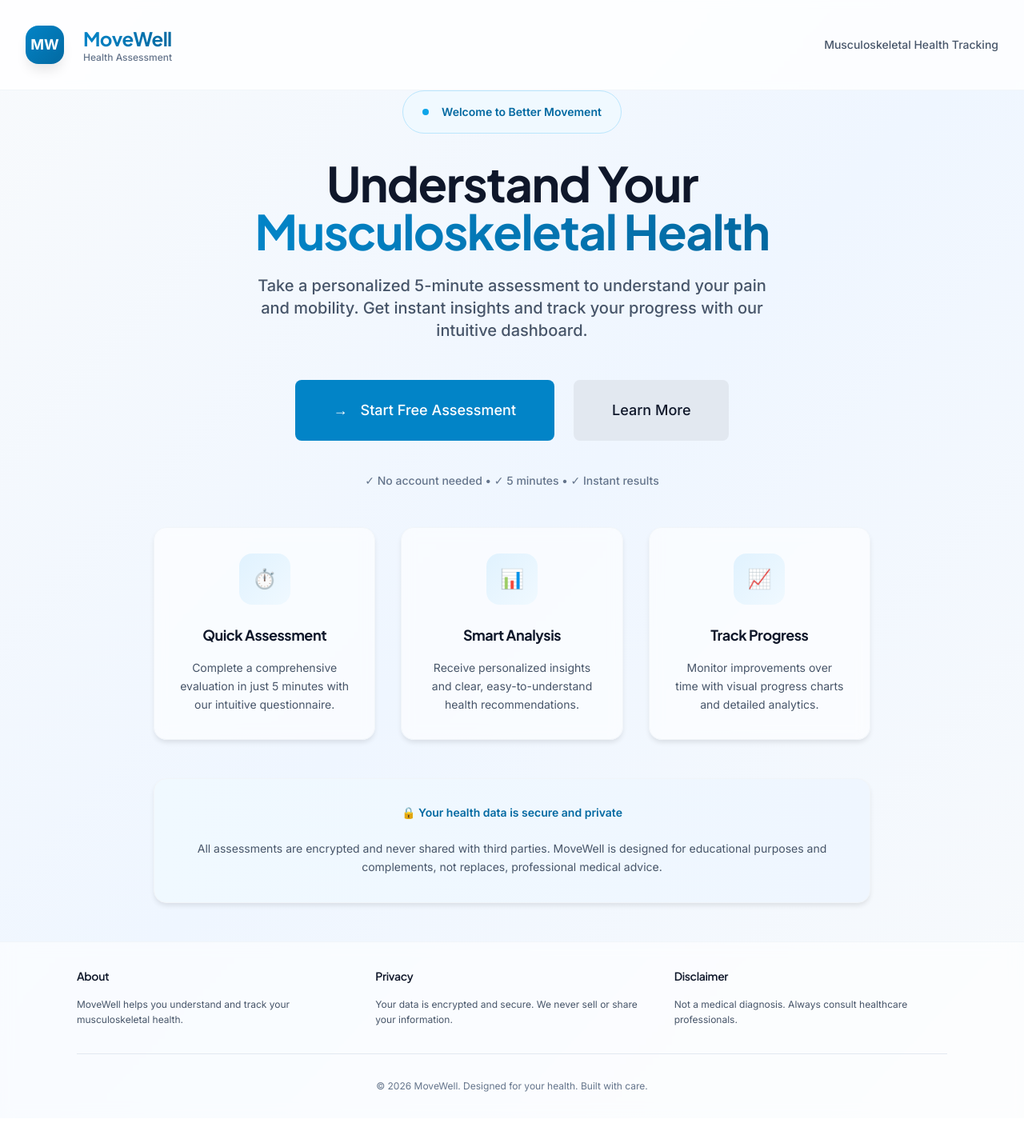
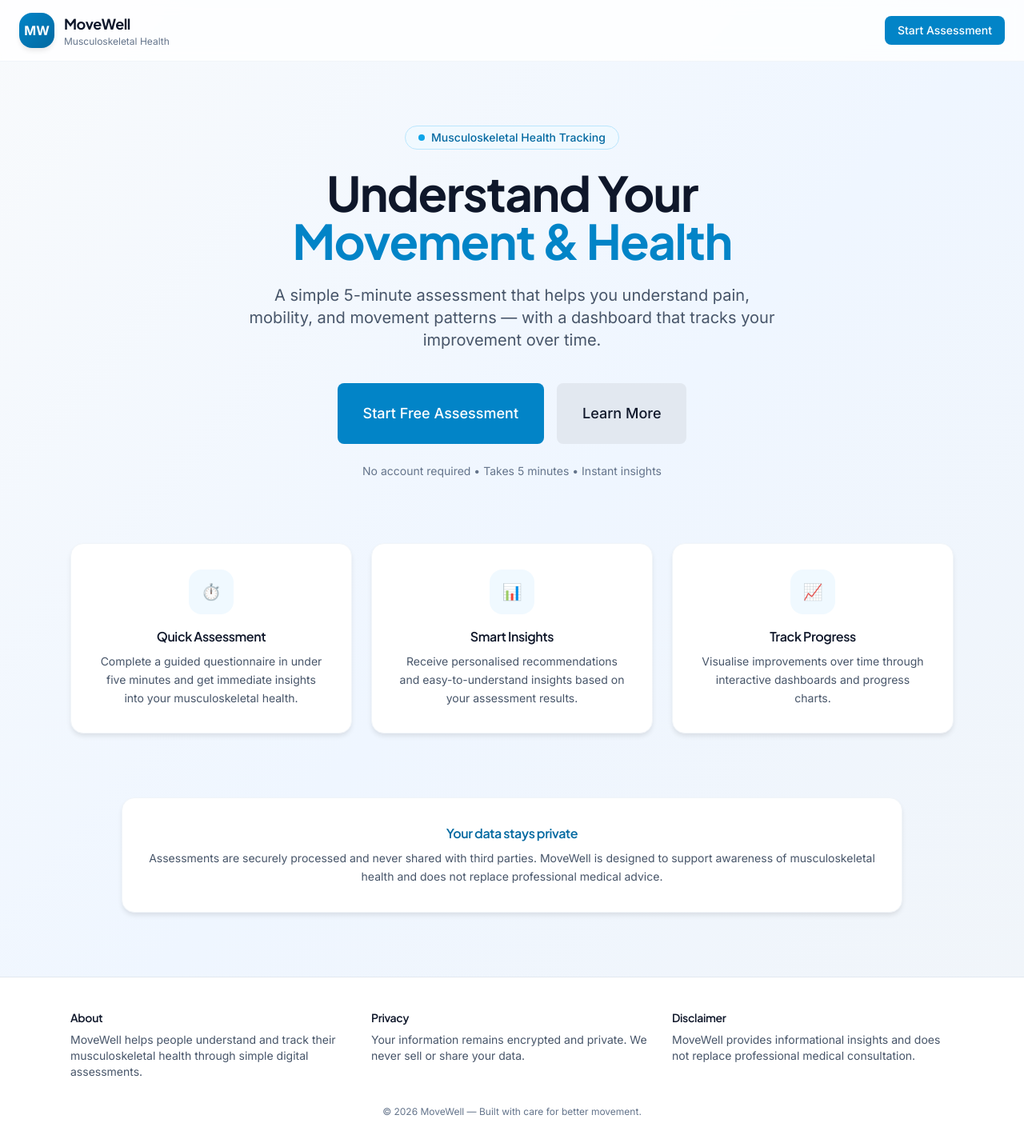
Before and after one commit to ary0912/movewell, a React (Vite) app: page / in a window 1280 px wide. Shown: the top 1434 px of the page at 80% size. Before the commit the page ends 1398 px from the top, so only its background shows below. Built offline with nearby package versions, Linux system fonts and the light colour scheme.

Commit message:
UI and UX

```diff
--- a/src/pages/LandingPage.tsx
+++ b/src/pages/LandingPage.tsx
@@ -1,184 +1,230 @@
 /**
- * Landing Page - first impression of MoveWell
- * Clear value proposition and call-to-action
- * Mobile-first responsive design with professional UX
+ * MoveWell Landing Page
+ * Professional SaaS-style landing page with strong visual hierarchy
  */
 
-import { useNavigate } from 'react-router-dom'
-import Button from '@components/ui/Button'
-import Card from '@components/ui/Card'
+import { useNavigate } from "react-router-dom"
+import Button from "@components/ui/Button"
+import Card from "@components/ui/Card"
 
 function LandingPage() {
   const navigate = useNavigate()
 
-  const handleStartAssessment = () => {
-    navigate('/assessment')
+  const startAssessment = () => {
+    navigate("/assessment")
   }
 
   return (
-    <div className="min-h-screen flex flex-col bg-gradient-to-br from-slate-50 via-blue-50 to-slate-50">
-      {/* Header / Navigation */}
-      <header className="backdrop-blur-sm bg-white/80 border-b border-slate-100 sticky top-0 z-50">
-        <nav className="max-w-7xl mx-auto px-lg py-lg flex items-center justify-between">
-          <div className="flex items-center gap-md">
-            <div className="w-12 h-12 bg-gradient-to-br from-primary-600 to-primary-700 rounded-xl flex items-center justify-center shadow-lg">
-              <span className="text-white font-black text-lg">MW</span>
+    <div className="min-h-screen flex flex-col bg-gradient-to-br from-slate-50 via-blue-50 to-slate-100">
+
+      {/* Navigation */}
+
+      <header className="sticky top-0 z-50 backdrop-blur bg-white/80 border-b border-slate-100">
+        <nav className="max-w-7xl mx-auto px-6 py-4 flex items-center justify-between">
+
+          <div className="flex items-center gap-3">
+            <div className="w-11 h-11 rounded-xl bg-gradient-to-br from-primary-600 to-primary-700 flex items-center justify-center shadow-md">
+              <span className="text-white font-bold">MW</span>
             </div>
+
             <div>
-              <h1 className="text-2xl font-bold bg-gradient-to-r from-primary-600 to-primary-700 bg-clip-text text-transparent">
+              <h1 className="text-lg font-bold text-slate-900">
                 MoveWell
               </h1>
-              <p className="text-xs text-slate-500 font-medium">Health Assessment</p>
+
+              <p className="text-xs text-slate-500">
+                Musculoskeletal Health
+              </p>
             </div>
           </div>
-          <p className="text-sm text-slate-600 hidden md:block font-medium">
-            Musculoskeletal Health Tracking
-          </p>
+
+          <Button size="sm" onClick={startAssessment}>
+            Start Assessment
+          </Button>
+
         </nav>
       </header>
 
       {/* Hero Section */}
-      <section className="flex-1 flex items-center justify-center px-lg py-2xl sm:py-0">
-        <div className="max-w-4xl mx-auto w-full">
-          {/* Main Heading */}
-          <div className="text-center mb-2xl animate-fadeInUp">
-            <div className="inline-block mb-lg">
-              <span className="inline-flex items-center gap-sm px-md py-sm bg-primary-50 border border-primary-200 rounded-full text-sm font-semibold text-primary-700">
-                <span className="w-2 h-2 rounded-full bg-primary-500"></span>
-                Welcome to Better Movement
-              </span>
+
+      <section className="flex-1 flex items-center justify-center px-6 py-20">
+
+        <div className="max-w-5xl mx-auto text-center">
+
+          <div className="inline-flex items-center gap-2 bg-primary-50 border border-primary-200 px-4 py-1 rounded-full text-sm font-medium text-primary-700 mb-6">
+            <span className="w-2 h-2 bg-primary-500 rounded-full"></span>
+            Musculoskeletal Health Tracking
           </div>
 
-            <h2 className="text-4xl sm:text-5xl lg:text-6xl font-bold text-slate-900 mb-md leading-tight">
-              Understand Your{' '}
-              <span className="bg-gradient-to-r from-primary-600 to-primary-700 bg-clip-text text-transparent">
-                Musculoskeletal Health
+          <h2 className="text-4xl md:text-5xl lg:text-6xl font-bold text-slate-900 leading-tight mb-6">
+            Understand Your
+            <span className="block text-primary-600">
+              Movement & Health
             </span>
           </h2>
 
-            <p className="text-lg sm:text-xl text-slate-600 mb-2xl max-w-2xl mx-auto leading-relaxed font-medium">
-              Take a personalized 5-minute assessment to understand your pain and mobility.
-              Get instant insights and track your progress with our intuitive dashboard.
+          <p className="text-lg md:text-xl text-slate-600 max-w-2xl mx-auto mb-10 leading-relaxed">
+            A simple 5-minute assessment that helps you understand pain,
+            mobility, and movement patterns — with a dashboard that tracks
+            your improvement over time.
           </p>
 
-            {/* Primary CTA */}
-            <div className="flex flex-col sm:flex-row gap-md justify-center mb-xl">
+          {/* CTA */}
+
+          <div className="flex flex-col sm:flex-row gap-4 justify-center mb-6">
+
+            <Button size="lg" onClick={startAssessment}>
+              Start Free Assessment
+            </Button>
+
             <Button
               size="lg"
-                onClick={handleStartAssessment}
-                className="sm:px-2xl text-base"
-              >
-                <span className="mr-sm">→</span>
-                Start Free Assessment
-              </Button>
-              <Button
               variant="secondary"
-                size="lg"
-                className="sm:px-2xl text-base"
-                onClick={() => document.getElementById('features')?.scrollIntoView({ behavior: 'smooth' })}
+              onClick={() =>
+                document
+                  .getElementById("features")
+                  ?.scrollIntoView({ behavior: "smooth" })
+              }
             >
               Learn More
             </Button>
+
           </div>
 
-            <p className="text-sm text-slate-500 font-medium">
-              ✓ No account needed • ✓ 5 minutes • ✓ Instant results
+          <p className="text-sm text-slate-500">
+            No account required • Takes 5 minutes • Instant insights
+          </p>
+
+        </div>
+
+      </section>
+
+      {/* Features */}
+
+      <section
+        id="features"
+        className="max-w-6xl mx-auto px-6 pb-20 grid md:grid-cols-3 gap-6"
+      >
+
+        <Card className="text-center hover:shadow-lg transition-shadow">
+
+          <div className="w-14 h-14 mx-auto mb-4 rounded-xl bg-primary-50 flex items-center justify-center text-xl">
+            ⏱️
+          </div>
+
+          <h3 className="font-semibold text-slate-900 mb-2">
+            Quick Assessment
+          </h3>
+
+          <p className="text-sm text-slate-600 leading-relaxed">
+            Complete a guided questionnaire in under five minutes and get
+            immediate insights into your musculoskeletal health.
+          </p>
+
+        </Card>
+
+        <Card className="text-center hover:shadow-lg transition-shadow">
+
+          <div className="w-14 h-14 mx-auto mb-4 rounded-xl bg-primary-50 flex items-center justify-center text-xl">
+            📊
+          </div>
+
+          <h3 className="font-semibold text-slate-900 mb-2">
+            Smart Insights
+          </h3>
+
+          <p className="text-sm text-slate-600 leading-relaxed">
+            Receive personalised recommendations and easy-to-understand
+            insights based on your assessment results.
+          </p>
+
+        </Card>
+
+        <Card className="text-center hover:shadow-lg transition-shadow">
+
+          <div className="w-14 h-14 mx-auto mb-4 rounded-xl bg-primary-50 flex items-center justify-center text-xl">
+            📈
+          </div>
+
+          <h3 className="font-semibold text-slate-900 mb-2">
+            Track Progress
+          </h3>
+
+          <p className="text-sm text-slate-600 leading-relaxed">
+            Visualise improvements over time through interactive dashboards
+            and progress charts.
+          </p>
+
+        </Card>
+
+      </section>
+
+      {/* Trust Section */}
+
+      <section className="max-w-5xl mx-auto px-6 pb-20">
+
+        <Card className="bg-primary-50 border-primary-200 text-center">
+
+          <h3 className="font-semibold text-primary-700 mb-2">
+            Your data stays private
+          </h3>
+
+          <p className="text-sm text-slate-600 leading-relaxed">
+            Assessments are securely processed and never shared with
+            third parties. MoveWell is designed to support awareness
+            of musculoskeletal health and does not replace professional
+            medical advice.
+          </p>
+
+        </Card>
+
+      </section>
+
+      {/* Footer */}
+
+      <footer className="bg-white border-t border-slate-200 py-10">
+
+        <div className="max-w-6xl mx-auto px-6 grid md:grid-cols-3 gap-6 text-sm">
+
+          <div>
+            <h4 className="font-semibold mb-2 text-slate-900">
+              About
+            </h4>
+            <p className="text-slate-600">
+              MoveWell helps people understand and track their
+              musculoskeletal health through simple digital
+              assessments.
             </p>
           </div>
 
-          {/* Key Features */}
-          <div id="features" className="grid grid-cols-1 md:grid-cols-3 gap-lg mb-2xl">
-            {/* Feature 1 */}
-            <Card className="group hover:shadow-xl hover:border-primary-200 bg-white/60 backdrop-blur">
-              <div className="flex justify-center mb-md">
-                <div className="w-16 h-16 rounded-xl bg-gradient-to-br from-primary-100 to-primary-50 flex items-center justify-center group-hover:scale-110 transition-transform duration-300">
-                  <span className="text-2xl">⏱️</span>
-                </div>
-              </div>
-              <h3 className="font-bold text-slate-900 mb-sm text-center text-lg">
-                Quick Assessment
-              </h3>
-              <p className="text-sm text-slate-600 text-center leading-relaxed">
-                Complete a comprehensive evaluation in just 5 minutes with our intuitive questionnaire.
+          <div>
+            <h4 className="font-semibold mb-2 text-slate-900">
+              Privacy
+            </h4>
+            <p className="text-slate-600">
+              Your information remains encrypted and private.
+              We never sell or share your data.
             </p>
-            </Card>
-
-            {/* Feature 2 */}
-            <Card className="group hover:shadow-xl hover:border-primary-200 bg-white/60 backdrop-blur">
-              <div className="flex justify-center mb-md">
-                <div className="w-16 h-16 rounded-xl bg-gradient-to-br from-primary-100 to-primary-50 flex items-center justify-center group-hover:scale-110 transition-transform duration-300">
-                  <span className="text-2xl">📊</span>
-                </div>
-              </div>
-              <h3 className="font-bold text-slate-900 mb-sm text-center text-lg">
-                Smart Analysis
-              </h3>
-              <p className="text-sm text-slate-600 text-center leading-relaxed">
-                Receive personalized insights and clear, easy-to-understand health recommendations.
-              </p>
-            </Card>
-
-            {/* Feature 3 */}
-            <Card className="group hover:shadow-xl hover:border-primary-200 bg-white/60 backdrop-blur">
-              <div className="flex justify-center mb-md">
-                <div className="w-16 h-16 rounded-xl bg-gradient-to-br from-primary-100 to-primary-50 flex items-center justify-center group-hover:scale-110 transition-transform duration-300">
-                  <span className="text-2xl">📈</span>
-                </div>
-              </div>
-              <h3 className="font-bold text-slate-900 mb-sm text-center text-lg">
-                Track Progress
-              </h3>
-              <p className="text-sm text-slate-600 text-center leading-relaxed">
-                Monitor improvements over time with visual progress charts and detailed analytics.
-              </p>
-            </Card>
           </div>
 
-          {/* Trust Section */}
-          <Card className="bg-gradient-to-r from-primary-50 to-blue-50 border-primary-200 mb-2xl">
-            <div className="text-center">
-              <p className="text-sm font-semibold text-primary-700 mb-md">
-                🔒 Your health data is secure and private
-              </p>
-              <p className="text-slate-600 text-sm leading-relaxed">
-                All assessments are encrypted and never shared with third parties. MoveWell is designed
-                for educational purposes and complements, not replaces, professional medical advice.
+          <div>
+            <h4 className="font-semibold mb-2 text-slate-900">
+              Disclaimer
+            </h4>
+            <p className="text-slate-600">
+              MoveWell provides informational insights and does not
+              replace professional medical consultation.
             </p>
           </div>
-          </Card>
+
         </div>
-      </section>
 
-      {/* Footer */}
-      <footer className="bg-white/60 backdrop-blur border-t border-slate-100 py-lg mt-auto">
-        <div className="max-w-6xl mx-auto px-lg">
-          <div className="grid grid-cols-1 md:grid-cols-3 gap-lg mb-lg">
-            <div>
-              <h4 className="font-semibold text-slate-900 mb-sm text-sm">About</h4>
-              <p className="text-xs text-slate-600 leading-relaxed">
-                MoveWell helps you understand and track your musculoskeletal health.
-              </p>
+        <div className="text-center text-xs text-slate-500 mt-8">
+          © 2026 MoveWell — Built with care for better movement.
         </div>
-            <div>
-              <h4 className="font-semibold text-slate-900 mb-sm text-sm">Privacy</h4>
-              <p className="text-xs text-slate-600 leading-relaxed">
-                Your data is encrypted and secure. We never sell or share your information.
-              </p>
-            </div>
-            <div>
-              <h4 className="font-semibold text-slate-900 mb-sm text-sm">Disclaimer</h4>
-              <p className="text-xs text-slate-600 leading-relaxed">
-                Not a medical diagnosis. Always consult healthcare professionals.
-              </p>
-            </div>
-          </div>
-          <div className="border-t border-slate-200 pt-lg">
-            <p className="text-center text-xs text-slate-500">
-              © 2026 MoveWell. Designed for your health. Built with care.
-            </p>
-          </div>
-        </div>
+
       </footer>
+
     </div>
   )
 }
```
Lines whose indentation alone changed are shown as unchanged.
